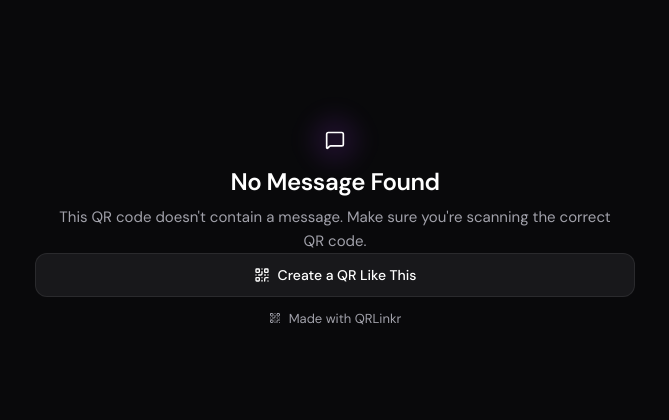
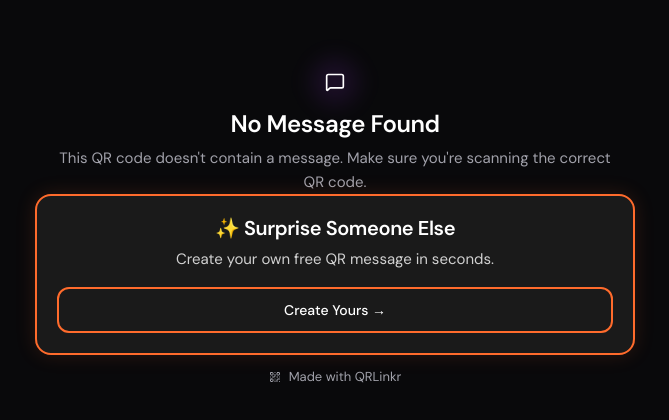
Before and after one commit to RobertBolgar/QRLinkr, a React (Vite) app: page /message in a window 1280 px wide. Shown: the part 164-584 px from the top of the page, without its empty margins (305-974 px from the left). Built offline with nearby package versions, Linux system fonts and the light colour scheme; no server answers.

Commit message:
Improve message page CTA - add prominent orange-styled call-to-action

```diff
--- a/src/pages/MessagePage.tsx
+++ b/src/pages/MessagePage.tsx
@@ -1,7 +1,6 @@
 import React, { useEffect, useState } from 'react';
 import { useNavigate, useSearchParams } from 'react-router-dom';
 import { MessageSquare, QrCode } from 'lucide-react';
-import { Button } from '../components/Button';
 
 /**
  * URL-safe decoding for messages
@@ -152,7 +151,7 @@ export const MessagePage: React.FC = () => {
                 backgroundColor: 'var(--color-background-surface)',
                 borderRadius: 'var(--radius-card)',
                 border: '1px solid var(--color-border)',
-                marginBottom: 'var(--spacing-5)',
+                marginBottom: 'var(--spacing-4)',
                 minHeight: isShortMessage ? '180px' : 'auto',
                 display: 'flex',
                 alignItems: 'center',
@@ -177,17 +176,68 @@ export const MessagePage: React.FC = () => {
         )}
 
         {/* CTA */}
-        <div style={{ width: '100%', marginBottom: 'var(--spacing-3)' }}>
-          <Button
-            variant="secondary"
+        <div
+          style={{
+            width: '100%',
+            marginBottom: 'var(--spacing-3)',
+            padding: 'var(--spacing-5)',
+            backgroundColor: '#1a1a1a',
+            borderRadius: 'var(--radius-card)',
+            border: '2px solid #FF6B2C',
+            boxShadow: '0 0 20px rgba(255, 107, 44, 0.15)',
+            textAlign: 'center',
+          }}
+        >
+          <h2
+            style={{
+              fontSize: '1.25rem',
+              fontWeight: 600,
+              marginBottom: 'var(--spacing-2)',
+              fontFamily: 'var(--font-heading)',
+              color: '#FFFFFF',
+            }}
+          >
+            ✨ Surprise Someone Else
+          </h2>
+          <p
+            style={{
+              fontSize: '0.9375rem',
+              color: 'rgba(255, 255, 255, 0.8)',
+              lineHeight: 1.5,
+              marginBottom: 'var(--spacing-4)',
+            }}
+          >
+            Create your own free QR message in seconds.
+          </p>
+          <button
             onClick={() => navigate('/')}
-            style={{ width: '100%' }}
+            style={{
+              width: '100%',
+              padding: 'var(--spacing-3) var(--spacing-5)',
+              borderRadius: 'var(--radius-button)',
+              fontWeight: 500,
+              fontSize: '0.875rem',
+              backgroundColor: 'transparent',
+              border: '2px solid #FF6B2C',
+              color: '#FFFFFF',
+              cursor: 'pointer',
+              transition: 'all 200ms ease',
+              display: 'inline-flex',
+              alignItems: 'center',
+              justifyContent: 'center',
+              gap: 'var(--spacing-2)',
+            }}
+            onMouseEnter={(e) => {
+              e.currentTarget.style.backgroundColor = '#FF6B2C';
+              e.currentTarget.style.boxShadow = '0 0 15px rgba(255, 107, 44, 0.4)';
+            }}
+            onMouseLeave={(e) => {
+              e.currentTarget.style.backgroundColor = 'transparent';
+              e.currentTarget.style.boxShadow = 'none';
+            }}
           >
-            <div style={{ display: 'flex', alignItems: 'center', justifyContent: 'center', gap: 'var(--spacing-2)' }}>
-              <QrCode size={16} />
-              Create a QR Like This
-            </div>
-          </Button>
+            Create Yours →
+          </button>
         </div>
 
         {/* Branding */}
```
